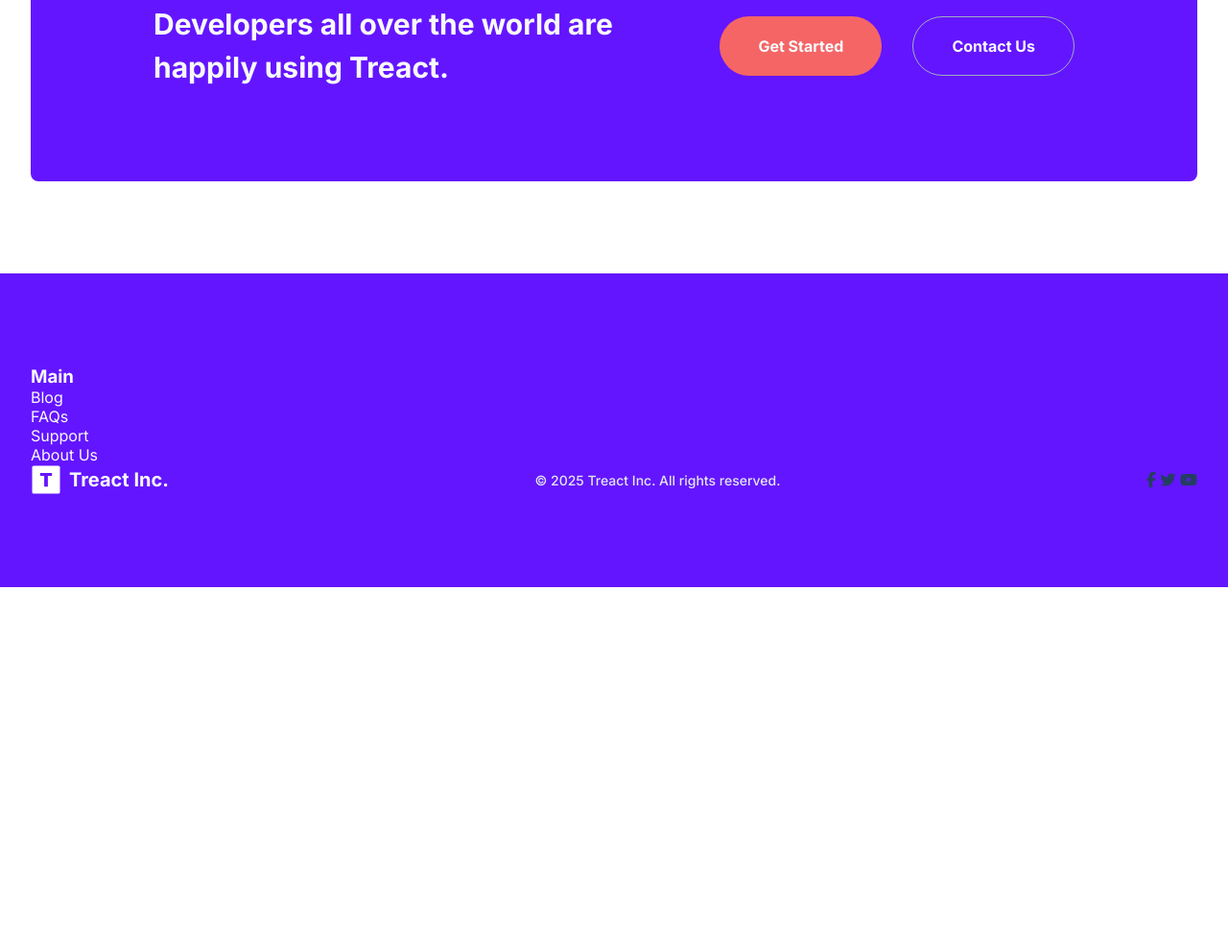
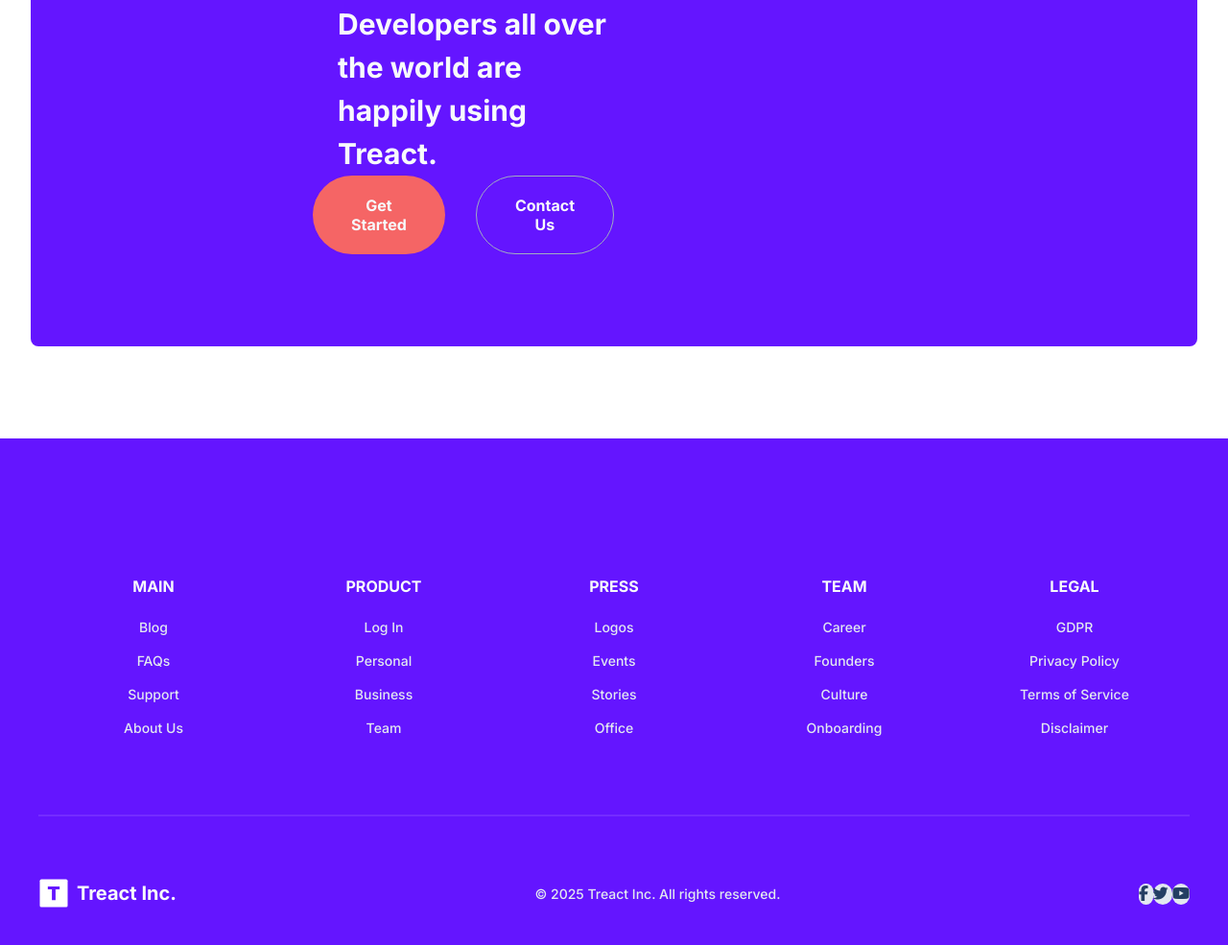
Before and after one commit to am-evans17/Module-2-Final-Project-, a plain HTML site: page index.html in a window 1280 px wide. Shown: the part 5534-6519 px from the top of the page at 96% size. Before the commit the page ends 6146 px from the top, so only its background shows below. Drawn offline with Linux system fonts and the light colour scheme; files whose address does not match are found by name.

Commit message:
footer links

```diff
--- a/index.html
+++ b/index.html
@@ -354,28 +354,60 @@
         <section id="start">
             <div class="container">
                 <div class="row">
-                    <h2 class="start__title">Developers all over the world are happily using Treact.</h2>
+                    <div class="start__container">
+                        <div class="start__row">
+                            <h2 class="start__title">Developers all over the world are happily using Treact.</h2>
                     <div class="start__buttons">
                         <button class="start__btn get-started">Get Started</button>
                         <button class="start__btn contact">Contact Us</button>
                     </div>
+                        </div>
+                    </div>
+
                 </div>
             </div>
         </section>
     </main>
     <footer>
         <div class="row footer__row">
-            <div class="footer__top">
-                <div class="footer__columns">
-                    <h3 class="footer__title">Main</h3>
-                    <ul class="footer__links">
-                        <li class=""><a class="footer__link" href="#">Blog</a></li>
-                        <li class=""><a class="footer__link" href="#">FAQs</a></li>
-                        <li class=""><a class="footer__link" href="#">Support</a></li>
-                        <li class=""><a class="footer__link" href="#">About Us</a></li>
-                    </ul>
+            <div class="footer__links">
+                <div class="footer__link">
+                    <h3 class="footer__link--title">Main</h3>
+                    <a href="#" class="footer__link--item">Blog</a>
+                    <a href="#" class="footer__link--item">FAQs</a>
+                    <a href="#" class="footer__link--item">Support</a>
+                    <a href="#" class="footer__link--item">About Us</a>
+                </div>
+                <div class="footer__link">
+                    <h3 class="footer__link--title">Product</h3>
+                    <a href="#" class="footer__link--item">Log In</a>
+                    <a href="#" class="footer__link--item">Personal</a>
+                    <a href="#" class="footer__link--item">Business</a>
+                    <a href="#" class="footer__link--item">Team</a>
+                </div>
+                <div class="footer__link">
+                    <h3 class="footer__link--title">Press</h3>
+                    <a href="#" class="footer__link--item">Logos</a>
+                    <a href="#" class="footer__link--item">Events</a>
+                    <a href="#" class="footer__link--item">Stories</a>
+                    <a href="#" class="footer__link--item">Office</a>
+                </div>
+                <div class="footer__link">
+                    <h3 class="footer__link--title">Team</h3>
+                    <a href="#" class="footer__link--item">Career</a>
+                    <a href="#" class="footer__link--item">Founders</a>
+                    <a href="#" class="footer__link--item">Culture</a>
+                    <a href="#" class="footer__link--item">Onboarding</a>
+                </div>
+                <div class="footer__link">
+                    <h3 class="footer__link--title">Legal</h3>
+                    <a href="#" class="footer__link--item">GDPR</a>
+                    <a href="#" class="footer__link--item">Privacy Policy</a>
+                    <a href="#" class="footer__link--item">Terms of Service</a>
+                    <a href="#" class="footer__link--item">Disclaimer</a>
                 </div>
             </div>
+            <div class="footer__divider"></div>
             <div class="footer__bottom">
                 <div class="footer__logo">
                     <img class="footer__logo--img" src="./assets/logo-light.d9a5d1b5be5ea077b26864fdfc2e96a4.svg" alt="">
@@ -385,13 +417,13 @@
                     <p class="copyright">© 2025 Treact Inc. All rights reserved.</p>
                 </div>
                 <div class="footer__socials">
-                    <a href="#" target="_blank">
+                    <a class="footer__social" href="#" target="_blank">
                         <i class="fa-brands fa-facebook-f"></i>
                     </a>
-                    <a href="#" target="_blank">
+                    <a class="footer__social" href="#" target="_blank">
                         <i class="fa-brands fa-twitter"></i>
                     </a>
-                    <a href="#" target="_blank">
+                    <a class="footer__social" href="#" target="_blank">
                         <i class="fa-brands fa-youtube"></i>
                     </a>
                 </div>
--- a/style.css
+++ b/style.css
@@ -1008,25 +1008,50 @@ footer {
 
 }
 
-.footer__columns {
-    display: flex;
-    flex-direction: column;
-    align-items: flex-start;
+.footer__row {
+    width: 100%;
+    max-width: 1200px;
+    margin: 0 auto;
 }
 
 .footer__links {
     display: flex;
+    flex-wrap: wrap;
+}
+
+.footer__link {
+    display: flex;
     flex-direction: column;
-    align-items: flex-start;
+    width: calc(100% / 5);
+    align-items: center;
+    margin-top: 48px
+
 
 }
 
-.footer__title {
+.footer__link--title {
+    font-size: 16px;
+    font-weight: 700;
     color: #f7fafc;
+    margin-bottom: 24px;
+    text-transform: uppercase;
 }
 
-.footer__link {
-    color: #f7fafc;
+.footer__link--item {
+    font-size: 14px;
+    font-weight: 500;
+    color: #e2e8f0;
+    margin-bottom: 16px;
+    cursor: pointer;
+    transition: color 300ms;
+
+}
+
+.footer__divider {
+    margin: 64px 0;
+    width: 100%;
+    background-color: #742cff;
+    height: 2px;
 }
 
 .footer__bottom {
@@ -1054,6 +1079,11 @@ footer {
     font-size: 14px;
     font-weight: 500;
     color: #e2e8f0;
+}
+
+.footer__social {
+    background-color: #e2e8f0;
+    border-radius: 500px;
 }
 
 /*
```
